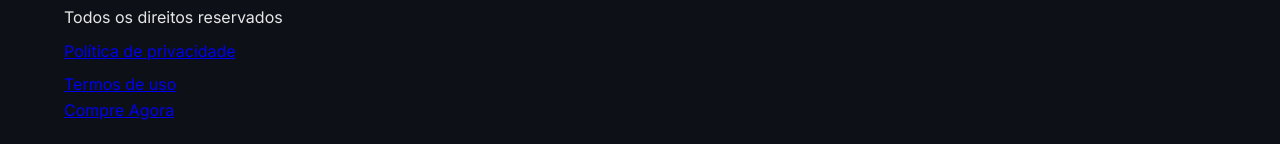
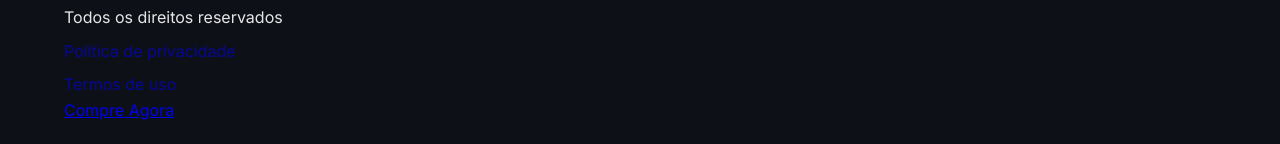
Before and after one commit to mateusdev196310-ship-it/Inova-Automotiva, a plain HTML site: page index.html in a window 1280 px wide. Shown: the part 5233-5377 px from the top of the page. Drawn offline with Linux system fonts and the light colour scheme.

Commit message:
Links legais do rodapé desabilitados visualmente e sem eventos

```diff
--- a/styles.css
+++ b/styles.css
@@ -136,6 +136,7 @@ body {
 .footer-col h4 { margin: 0 0 8px; font-size: 1rem; }
 .footer-list { list-style: none; padding: 0; margin: 0; display: grid; gap: 8px; }
 .footer-col.brand p { color: var(--muted); margin: 6px 0 12px; }
+.footer-list a[aria-disabled="true"] { cursor: not-allowed; opacity: 0.6; pointer-events: none; text-decoration: none; }
 
 /* Buttons */
 .btn, .site-nav a, .menu-toggle, .contact-item { cursor: pointer; user-select: none; }
```
